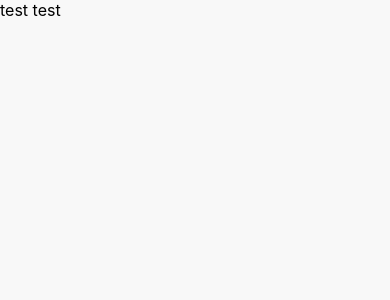
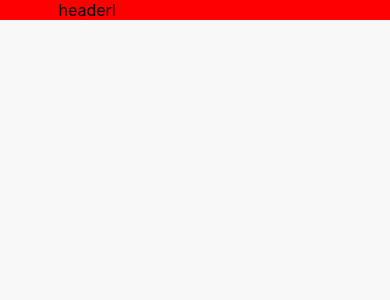
Before and after one commit to PanicP/panic-blog, a React (Create React App) app: page / in a window 390 px wide. Shown: the top 300 px of the page. Built offline with nearby package versions, Linux system fonts and the light colour scheme; the HTML template or start-up script is replaced by a standard one.

Commit message:
WIP: Add padding to responsive

```diff
--- a/package.json
+++ b/package.json
@@ -41,5 +41,8 @@
       "last 1 firefox version",
       "last 1 safari version"
     ]
+  },
+  "devDependencies": {
+    "@types/styled-components": "^5.1.25"
   }
 }
--- a/src/App.tsx
+++ b/src/App.tsx
@@ -1,7 +1,8 @@
+import LayoutHeader from 'components/layouts/Header'
 import React from 'react'
 
 function App() {
-    return <div>test test</div>
+    return <LayoutHeader />
 }
 
 export default App
--- /dev/null
+++ b/src/components/layouts/Footer.tsx
@@ -0,0 +1,5 @@
+const LayoutFooter: React.FC = () => {
+    return <div>footer</div>
+}
+
+export default LayoutFooter
--- /dev/null
+++ b/src/components/layouts/Header.tsx
@@ -0,0 +1,11 @@
+import LayoutPagePadding from './PagePadding'
+
+const LayoutHeader: React.FC = () => {
+    return (
+        <LayoutPagePadding backgroundColor="red">
+            <div>headerl</div>
+        </LayoutPagePadding>
+    )
+}
+
+export default LayoutHeader
--- /dev/null
+++ b/src/components/layouts/PagePadding.tsx
@@ -0,0 +1,32 @@
+import useResponsive from 'hooks/useResponsive'
+import styled from 'styled-components'
+
+type tPagePadding = {
+    children: React.ReactNode
+    backgroundColor?: string
+}
+
+type tStyledPadding = {
+    isMobile: boolean
+    isTablet: boolean
+    isDesktop: boolean
+    backgroundColor: string
+}
+
+const LayoutPagePadding: React.FC<tPagePadding> = ({ children, backgroundColor = '#F8F8F8' }) => {
+    const { isMobile, isTablet, isDesktop } = useResponsive()
+    return (
+        <StyledPadding isMobile={isMobile} isTablet={isTablet} isDesktop={isDesktop} backgroundColor={backgroundColor}>
+            {children}
+        </StyledPadding>
+    )
+}
+
+export default LayoutPagePadding
+
+const StyledPadding = styled.div<tStyledPadding>`
+    ${(props) => props.isMobile && 'padding-left: 5%; padding-right: 5%;'}
+    ${(props) => props.isTablet && 'padding-left: 15%; padding-right: 15%;'}
+    ${(props) => props.isDesktop && 'padding-left: 20%; padding-right: 20%;'}
+    ${(props) => props.backgroundColor && `background-color: ${props.backgroundColor}`}
+`
```
Also changed, not shown: tsconfig.json (+4 -9 lines), 1 other file (tests, documents, lock files or other folders).
